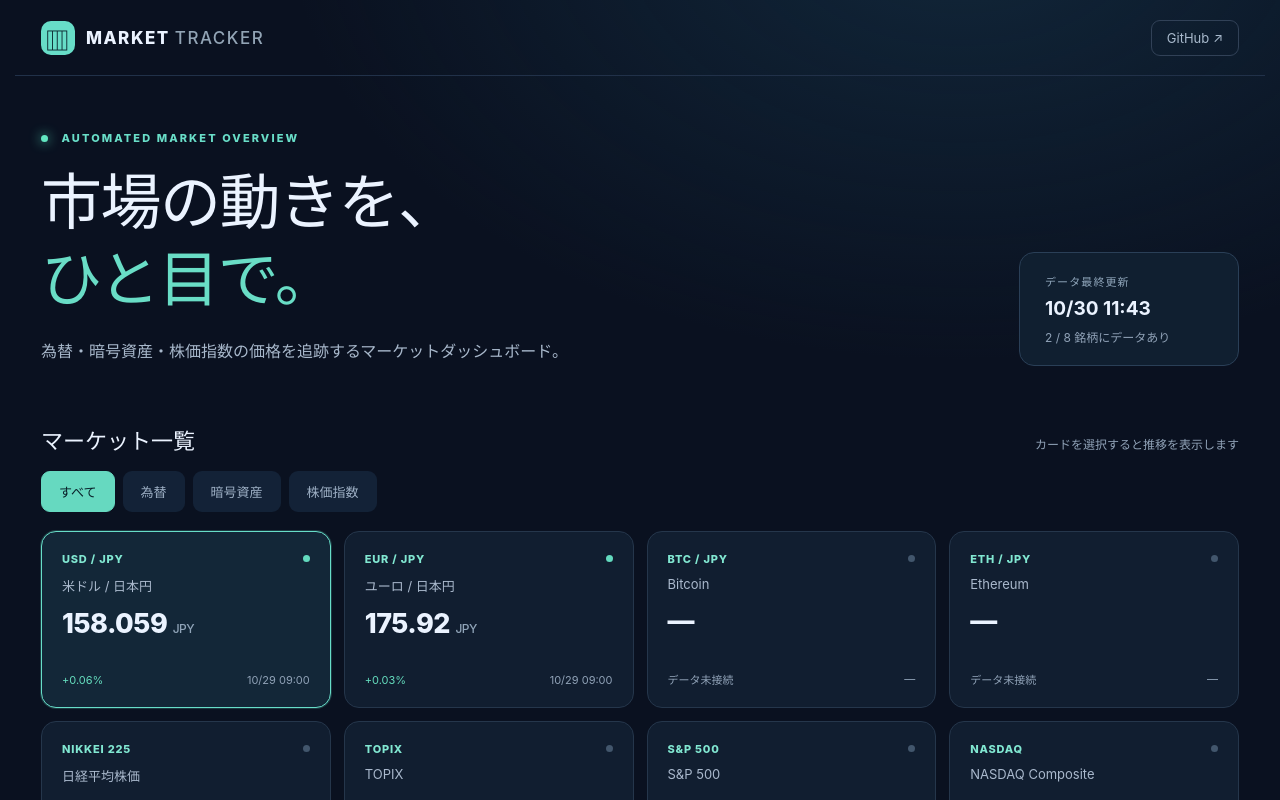
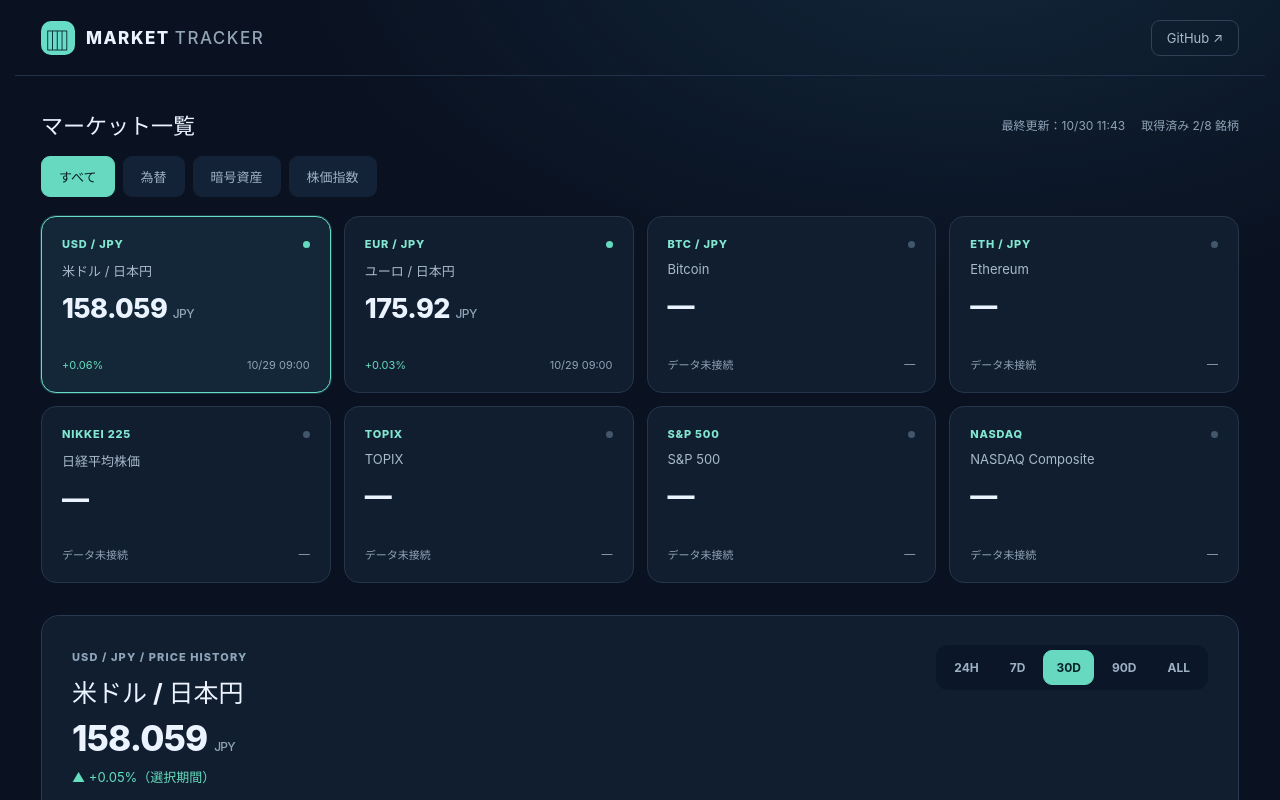
Before and after one commit to naoiw/market-tracker, a React (Vite) app: page / in a window 1280 px wide. Shown: the top 800 px of the page. Built offline with nearby package versions, Linux system fonts and the light colour scheme.

Commit message:
style: remove promotional hero and compact update status

```diff
--- a/src/App.tsx
+++ b/src/App.tsx
@@ -116,21 +116,15 @@ export default function App() {
       </header>
 
       <main>
-        <div className="hero">
-          <div><div className="eyebrow"><span className="live-dot"/> AUTOMATED MARKET OVERVIEW</div>
-            <h1>市場の動きを、<br/><span>ひと目で。</span></h1>
-            <p>為替・暗号資産・株価指数の価格を追跡するマーケットダッシュボード。</p>
-          </div>
-          <div className="update-panel">
-            <span className="field-label">データ最終更新</span>
-            <strong>{loading ? '読み込み中…' : formatDate(book.updatedAt, true)}</strong>
-            <span className="muted small">{loadedCount} / {assets.length} 銘柄にデータあり</span>
-          </div>
-        </div>
-
         {error && <div className="error-banner" role="alert">価格データを読み込めませんでした：{error}</div>}
         <section aria-label="資産一覧">
-          <div className="section-heading"><h2>マーケット一覧</h2><span className="muted small">カードを選択すると推移を表示します</span></div>
+          <div className="section-heading">
+            <h1>マーケット一覧</h1>
+            <div className="market-status">
+              <span>最終更新：{loading ? '読み込み中…' : formatDate(book.updatedAt, true)}</span>
+              <span>取得済み {loadedCount}/{assets.length} 銘柄</span>
+            </div>
+          </div>
           <div className="filter-row" role="group" aria-label="資産カテゴリー">
             {categories.map((category) => <button
               key={category.id} type="button"
```
Also changed, not shown: src/styles.css, 1 other file (tests, documents, lock files or other folders).
